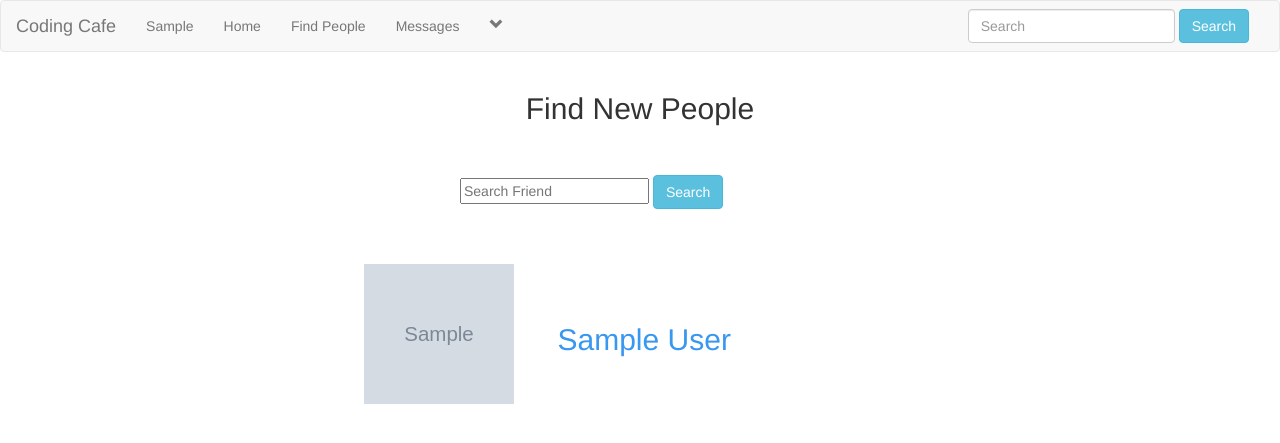
After one commit to webQbe/social_network-django, a Django app: page /users/find_people/ in a window 1280 px wide. The commit adds this page. Shown: the top 443 px of the page. Run offline with Django 5.2, Linux system fonts and the light colour scheme; a user stored in the database is signed in; tables that the repository leaves empty hold one stand-in row (values such as "Sample post"); grey boxes marked "Sample" are stand-in pictures; some libraries are stand-ins or nearby versions.

Commit message:
created members page to list user profiles and enabled people search function

```diff
--- /dev/null
+++ b/users/templates/users/members.html
@@ -0,0 +1,49 @@
+{% extends 'users/navbar.html' %}
+{% load static %}
+{% block title %}
+    Find People
+{% endblock %}
+
+{% block content %}
+    <div class="row">
+        <div class="col-sm-12">
+            <center><h2>Find New People</h2></center><br><br>
+            <div class="row">
+                <div class="col-sm-4">
+                </div>
+                <div class="col-sm-4">
+                    <form method="GET" action="{% url 'find_people' %}" class="search_form">
+                        <input type="text" placeholder="Search Friend" name="search_user" value="{{search_query}}">
+                        <button class="btn btn-info" type="submit" name="search_user_btn">Search</button>
+                    </form>
+                </div>
+                <div class="col-sm-4">
+                </div>
+        </div><br><br>
+        <!-- Display search results -->
+            {% for user in users %}
+                    <div class="row">
+                        <div class="col-sm-3">
+                        </div>
+                        <div class="col-sm-6">
+                            <div class="row" id="find_people">
+                                <div class="col-sm-4">
+                                    <a href="{% url 'profile' user.id %}">
+                                            <img src="{% if user.userprofile %}{{ user.userprofile.user_image.url }}{% else %}{% static 'default_profile.png' %}{% endif %}" width="150px" height="140px" alt="{{ user.username }}" title="{{ user.username }}" style="float: left; margin: 1px;">
+                                    </a>
+                                </div><br><br>
+                                <div class="col-sm-6">
+                                    <a href="{% url 'profile' user.id %}" style="text-decoration: None; cursor: pointer; color: #3897F0;">
+                                    <strong><h2> {{ user.first_name }} {{ user.last_name }} </h2></strong>
+                                    </a>
+                                </div>
+                                <div class="col-sm-3">
+                                </div>
+                            </div>
+                        </div>
+                        <div class="col-sm-4">
+                        </div>
+                </div><br>
+            {% endfor %}
+    </div>
+{% endblock %}
--- a/users/templates/users/navbar.html
+++ b/users/templates/users/navbar.html
@@ -93,7 +93,7 @@
                         <li><a href="{% url 'profile' user.id %}">{{ user.first_name }}</a></li>
                         {% endwith %}
                         <li><a href="{% url 'home' %}">Home</a></li>
-                        <li><a href="{% url 'find' %}">Find People</a></li>
+                        <li><a href="{% url 'find_people' %}">Find People</a></li>
                         <li><a href="{% url 'message' %}">Messages</a></li>
                         <li class="dropdown">
                             <a href="#" class="dropdown-toggle" data-toggle="dropdown" role="button" aria-haspopup="true" aria-expanded="false">
--- a/users/urls.py
+++ b/users/urls.py
@@ -7,6 +7,7 @@ from django.conf.urls.static import static
 from django.conf.urls import handler403
 
 urlpatterns = [
+    path('find_people/', views.find_people_view, name="find_people"),
     path('post/<int:post_id>/comment/', views.comment_post_view, name='comment_post'),
     path('post/<int:post_id>/', views.single_post_view, name='single_post'),
     path('post/<int:post_id>/edit', views.edit_post_view, name='post_edit'),
@@ -17,7 +18,6 @@ urlpatterns = [
     path('update_cover/<int:user_id>/', views.updateCover_view, name="update_cover"),
     path('home/', views.home_view, name='home'),
     path('profile/<int:user_id>/', views.profile_view, name='profile'),
-    path('find/', views.find_view, name='find'),
     path('message/', views.message_view, name='message'),
     #path('myposts/<int:user_id>/', views.myPosts_view, name='my_posts'),
     #path('editprofile/<int:user_id>/', views.editProfile_view, name='edit_profile'),
--- a/users/views.py
+++ b/users/views.py
@@ -13,6 +13,7 @@ import os
 from django.middleware.csrf import CsrfViewMiddleware
 from django.core.files.storage import default_storage
 from django.core.paginator import Paginator
+from django.views.decorators.cache import never_cache
 
 
 # Create your views here.
@@ -291,15 +292,41 @@ def comment_post_view(request, post_id):
     return render(request, 'users/single_post.html', context)
 
 
-
 @login_required
 def logout_view(request):
     logout(request)
     return redirect('main_page')
 
 @login_required(login_url='/')
-def find_view(request):
-    return render(request, 'users/find_people.html')
+@never_cache
+def find_people_view(request):
+    search_query = request.GET.get('search_user', '')
+    user_profile = get_object_or_404(UserProfile, user=request.user)
+
+    if search_query:
+        # Search for users whose first name, last name, or username contains the search query
+        users = User.objects.filter(
+            first_name__icontains=search_query
+        ) | User.objects.filter(
+            last_name__icontains=search_query
+        ) | User.objects.filter(
+            username__icontains=search_query
+        )
+
+    elif search_query == "":
+        users = User.objects.all()
+
+    else:
+        # If no search term is provided, retrieve all users
+        users = User.objects.all()
+
+    context = {
+        'users' : users,
+        'search_query' : search_query,
+        'user_profile': user_profile,
+    }
+
+    return render(request, 'users/members.html', context)
 
 @login_required(login_url='/')
 def message_view(request):
```
Also changed, not shown: users/static/default_profile.png (added).
